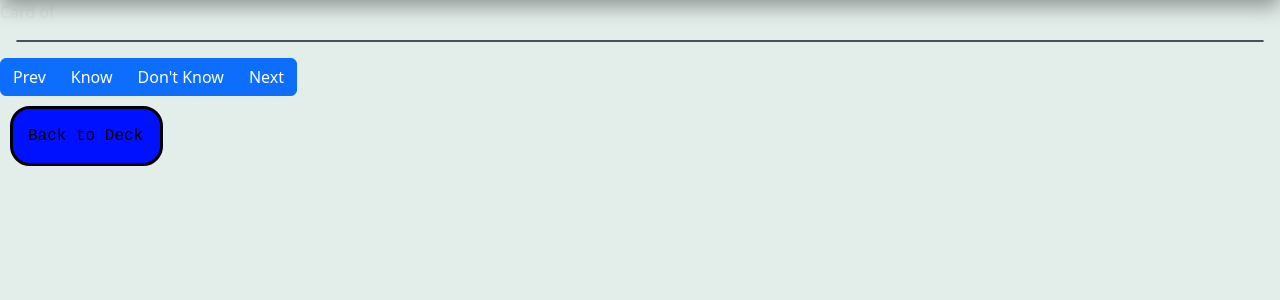
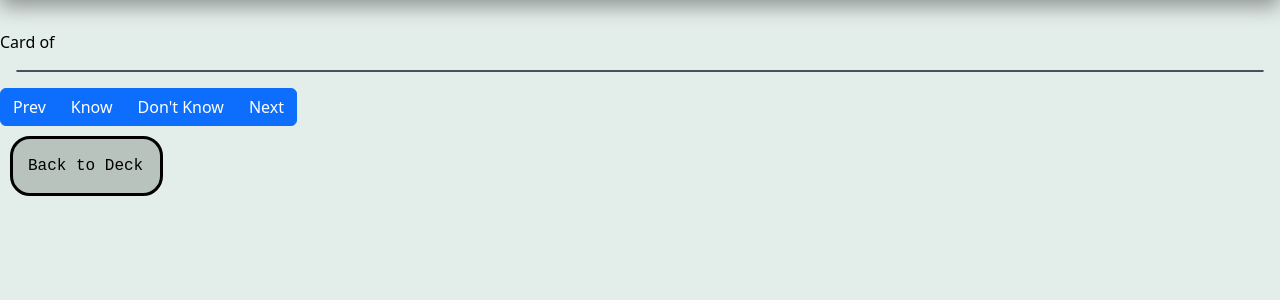
Before and after one commit to W2YUCR/CS180-Project, a Django app: template quiz/templates/quiz/quiz.html in a window 1280 px wide. Shown: the part 104-404 px from the top of the page. Run offline with Django 5.2, Linux system fonts and the light colour scheme; the template is opened without the code that fills it, so the values that code supplies are empty.

Commit message:
Fixed part of the review. Still need to fix the four button to update to the style..

```diff
--- a/core/static/core/quiz.css
+++ b/core/static/core/quiz.css
@@ -9,8 +9,8 @@
 }
 
 .back-deck-button {
-    background-color: #0011ff;
-    color: white;
+    background-color: #B8C3BD;
+    color: black;
     border: 3px solid black;
     border-radius: 20px;
     padding: 15px;
--- a/quiz/templates/quiz/quiz.html
+++ b/quiz/templates/quiz/quiz.html
@@ -6,11 +6,11 @@
 {% endblock scripts %}
 {% block content %}
     <link rel="stylesheet" href="{% static 'core/quiz.css' %}">
-    <p>
+    <p style="color: black; margin-top: 30px;">
         Card <span id="card-counter"></span> of <span id="card-total">{{ num_cards }}</span>
     </p>
-    <div class="border rounded m-3" id="card"></div>
-    <div class="btn-group" role="group">
+    <div class="border rounded m-3" id="card" style="color: black;"></div>
+    <div class="btn-group" role="group" style="color: black; background-color: #c8d2cf;">
         <button type="button" class="btn btn-primary" id="prev-btn">Prev</button>
         <button type="button" class="btn btn-primary" id="known-btn">Know</button>
         <button type="button" class="btn btn-primary" id="unknown-btn">Don't Know</button>
```
